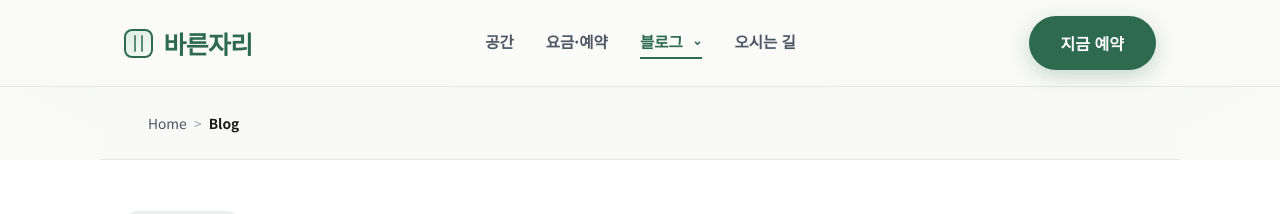
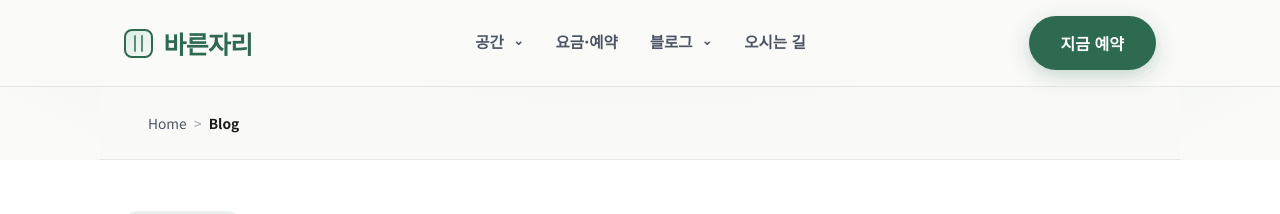
Before and after one commit to bareunspace/blog, a Jekyll site: the page built from blog.html, in a window 1280 px wide. Shown: the top 214 px of the page. Built offline with Jekyll 4.4.1, drawn with Linux system fonts in a browser that asks for light colours.

Commit message:
Align blog hub nav with home menu

```diff
--- a/_includes/header.html
+++ b/_includes/header.html
@@ -12,7 +12,7 @@
     {% if page.page_id == "about" %}
       {% assign nav_items = site.data.navigation.about %}
     {% elsif page.page_id == "blog" %}
-      {% assign nav_items = site.data.navigation.blog %}
+      {% assign nav_items = site.data.navigation.home %}
     {% elsif page.page_id == "interview" %}
       {% assign nav_items = site.data.navigation.interview %}
     {% elsif page.page_id == "meeting" %}
```
